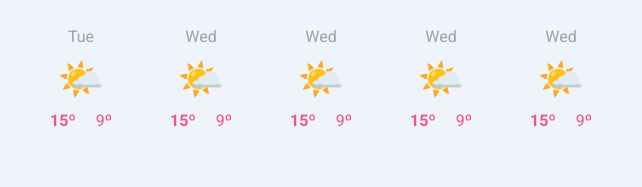
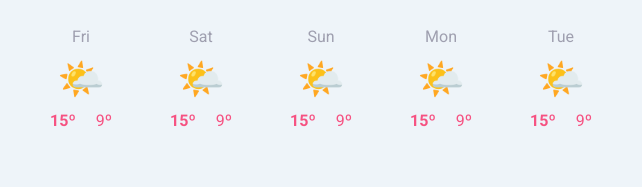
Before and after one commit to HelmyMigai/weather-app, a plain HTML site: page index.html in a window 1280 px wide. Shown: the part 267-454 px from the top of the page, 319-961 px from the left. Drawn offline with nearby package versions, Linux system fonts and the light colour scheme; no server answers.

Commit message:
Updated index.html

```diff
--- a/index.html
+++ b/index.html
@@ -43,7 +43,7 @@
             </div>
             <div class="weather-forecast">
                 <div class="weather-forecast-day">
-                    <div class="weather-forecast-date">Tue</div>
+                    <div class="weather-forecast-date">Fri</div>
                     <div class="weather-forecast-icon">🌤️</div>
                     <div class="weather-forecast-temperatures">
                         <div class="weather-forecast-temperature">
@@ -53,7 +53,7 @@
                     </div>
                 </div>
                 <div class="weather-forecast-day">
-                    <div class="weather-forecast-date">Wed</div>
+                    <div class="weather-forecast-date">Sat</div>
                     <div class="weather-forecast-icon">🌤️</div>
                     <div class="weather-forecast-temperatures">
                         <div class="weather-forecast-temperature">
@@ -63,7 +63,7 @@
                     </div>
                 </div>
                 <div class="weather-forecast-day">
-                    <div class="weather-forecast-date">Wed</div>
+                    <div class="weather-forecast-date">Sun</div>
                     <div class="weather-forecast-icon">🌤️</div>
                     <div class="weather-forecast-temperatures">
                         <div class="weather-forecast-temperature">
@@ -73,7 +73,7 @@
                     </div>
                 </div>
                 <div class="weather-forecast-day">
-                    <div class="weather-forecast-date">Wed</div>
+                    <div class="weather-forecast-date">Mon</div>
                     <div class="weather-forecast-icon">🌤️</div>
                     <div class="weather-forecast-temperatures">
                         <div class="weather-forecast-temperature">
@@ -83,7 +83,7 @@
                     </div>
                 </div>
                 <div class="weather-forecast-day">
-                    <div class="weather-forecast-date">Wed</div>
+                    <div class="weather-forecast-date">Tue</div>
                     <div class="weather-forecast-icon">🌤️</div>
                     <div class="weather-forecast-temperatures">
                         <div class="weather-forecast-temperature">
```
